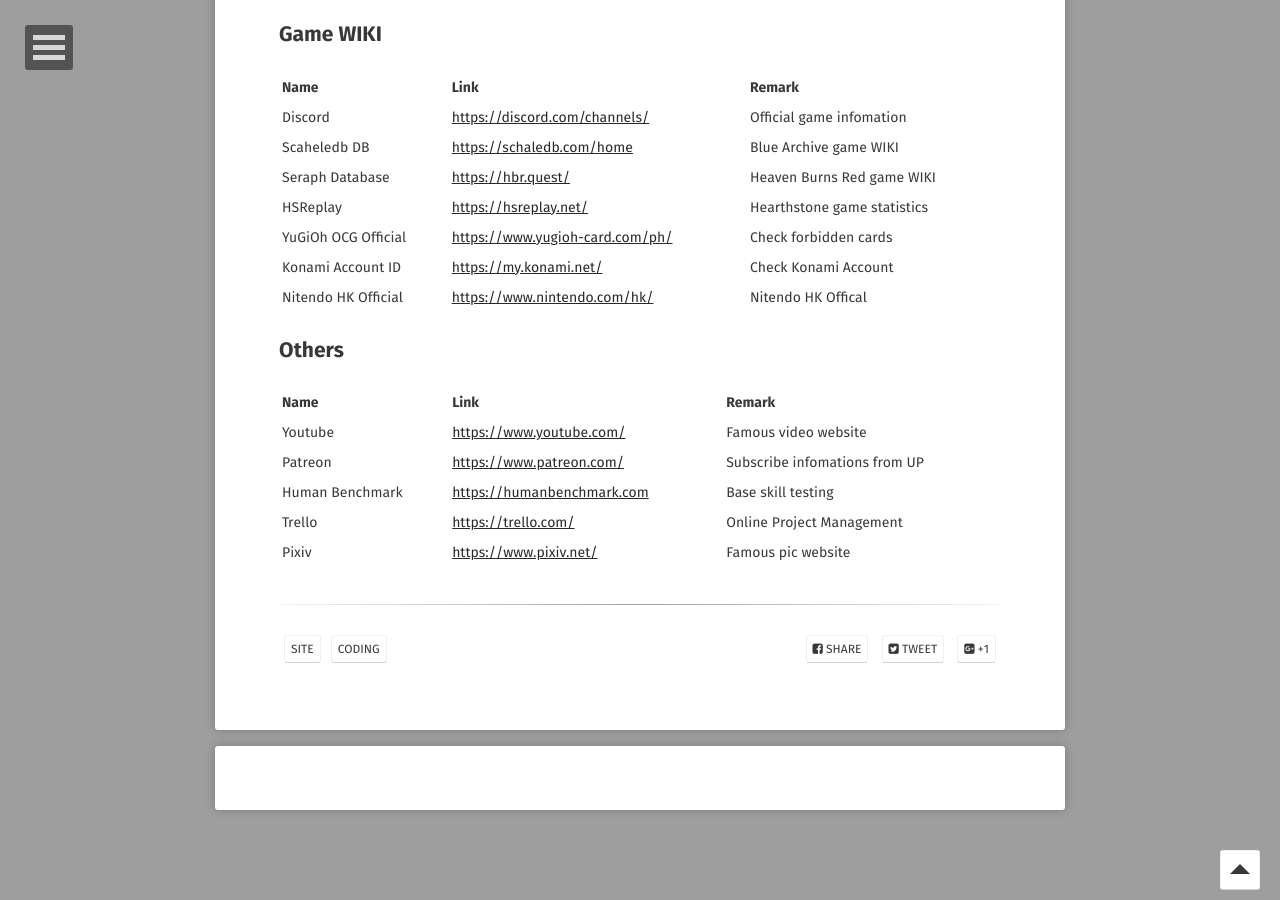
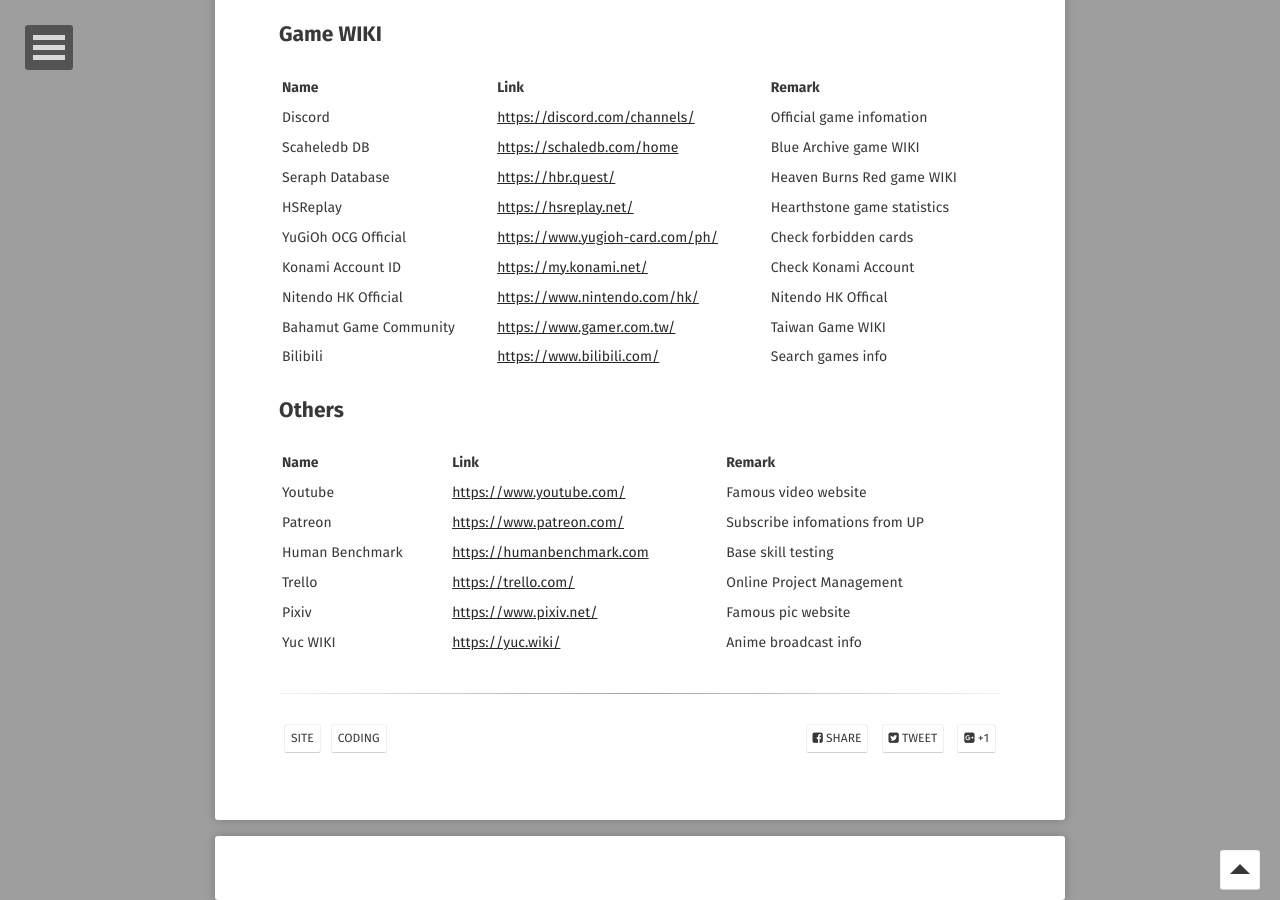
Before and after one commit to o7878x/o7878x.github.io, a Jekyll site: the page built from _posts/2024-07-07-fav-sites.md, in a window 1280 px wide and 900 px high, scrolled down 1182 px. Built offline with Jekyll 4.4.1, drawn with Linux system fonts in a browser that asks for light colours; some web fonts are replaced; comment, search, counter and statistics services are not loaded.

Commit message:
feature:add bilibili and bahamut sites

```diff
--- a/_posts/2024-07-07-fav-sites.md
+++ b/_posts/2024-07-07-fav-sites.md
@@ -52,6 +52,8 @@
 | YuGiOh OCG Official | <https://www.yugioh-card.com/ph/> | Check forbidden cards |
 | Konami Account ID | <https://my.konami.net/> | Check Konami Account |
 | Nitendo HK Official | <https://www.nintendo.com/hk/> | Nitendo HK Offical |
+| Bahamut Game Community | <https://www.gamer.com.tw/> | Taiwan Game WIKI |
+| Bilibili | <https://www.bilibili.com/> | Search games info |
 
 ## Others
 
@@ -62,3 +64,4 @@
 | Human Benchmark | <https://humanbenchmark.com> | Base skill testing |
 | Trello | <https://trello.com/> | Online Project Management |
 | Pixiv | <https://www.pixiv.net/> | Famous pic website |
+| Yuc WIKI | <https://yuc.wiki/> | Anime broadcast info |
```
